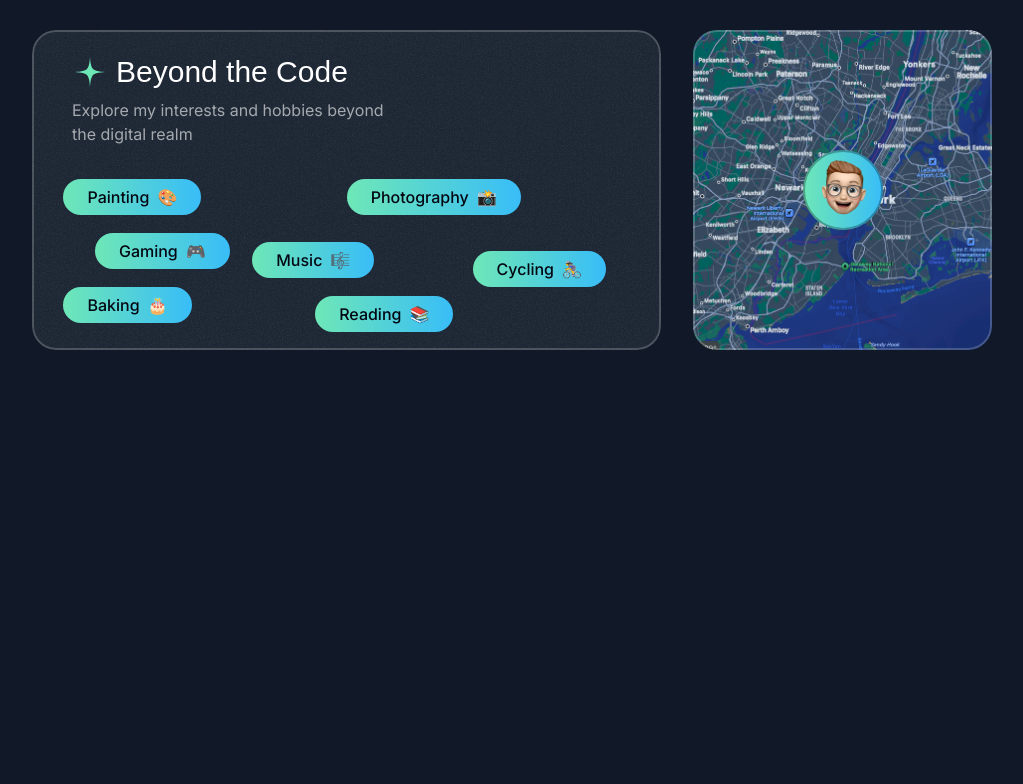
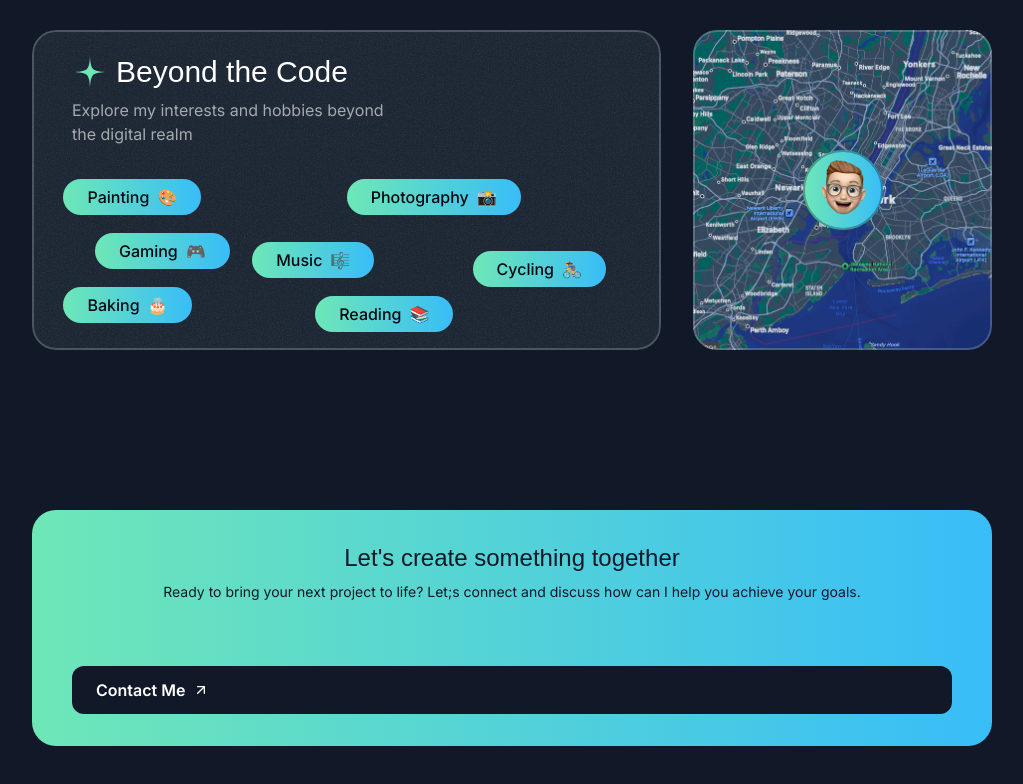
Before and after one commit to Fouzia-Oreen/Next-Js_Portfolio, a Next.js app in the folder nextjs-portfolio/: page / in a window 1280 px wide. Shown: the part 4582-5366 px from the top of the page, without its empty margins (128-1151 px from the left). Before the commit the page ends 5044 px from the top, so only its background shows below. Built offline with nearby package versions, Linux system fonts and the light colour scheme; a web font is replaced by a local one.

Commit message:
contact page added

```diff
--- a/nextjs-portfolio/src/app/page.tsx
+++ b/nextjs-portfolio/src/app/page.tsx
@@ -1,4 +1,5 @@
 import AboutSection from "@/sections/About";
+import ContactSection from "@/sections/Contact";
 import FeaturedProjectSection from "@/sections/FeaturedProject";
 import Header from "@/sections/Header";
 import HeroSection from "@/sections/Hero";
@@ -14,6 +15,7 @@
      <TapeSection />
      <TestimonialSection />
      <AboutSection />
+     <ContactSection />
     </div>
   );
 }
--- /dev/null
+++ b/nextjs-portfolio/src/sections/Contact.tsx
@@ -0,0 +1,27 @@
+import ArrowUpRightIcon from '@/assets/icons/arrow-up-right.svg';
+import grainImage from '@/assets/images/grain.jpg'
+
+const ContactSection = () => {
+  return (
+    <section className='py-16 pt-12'>
+    <div className='container'>
+    <div className='bg-gradient-to-r from-emerald-300 to-sky-400 rounded-3xl text-gray-900 py-8 px-10 text-center relative overflow-hidden z-0'>
+    <div className='absolute inset-0 opacity-5 -z-10'
+        style={{backgroundImage:`url(${grainImage})` }}></div>
+    <div className="flex flex-col gap-8">
+    <div>
+      <h2 className='text-2xl font-serif'>Let&apos;s create something together</h2>
+      <p className='text-sm mt-2'>Ready to bring your next project to life? Let;s connect and discuss how can I help you achieve your goals.</p>
+      </div>
+      <button className="text-white bg-gray-900 inline-flex items-center px-6 h-12 rounded-xl gap-2 mt-8">
+        <span className='font-semibold'>Contact Me</span>
+        <ArrowUpRightIcon  className="size-4"/>
+      </button>
+    </div>
+    </div>
+    </div>
+    </section>
+  )
+}
+
+export default ContactSection
```
